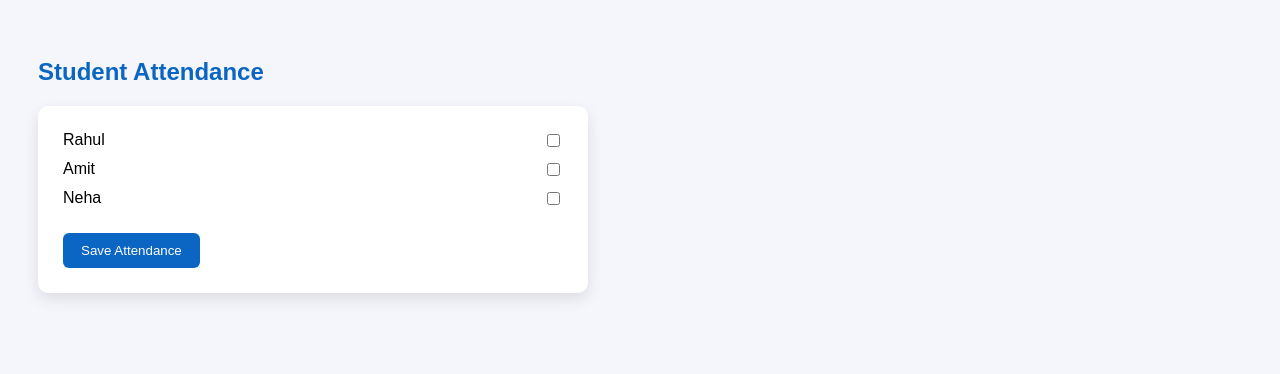
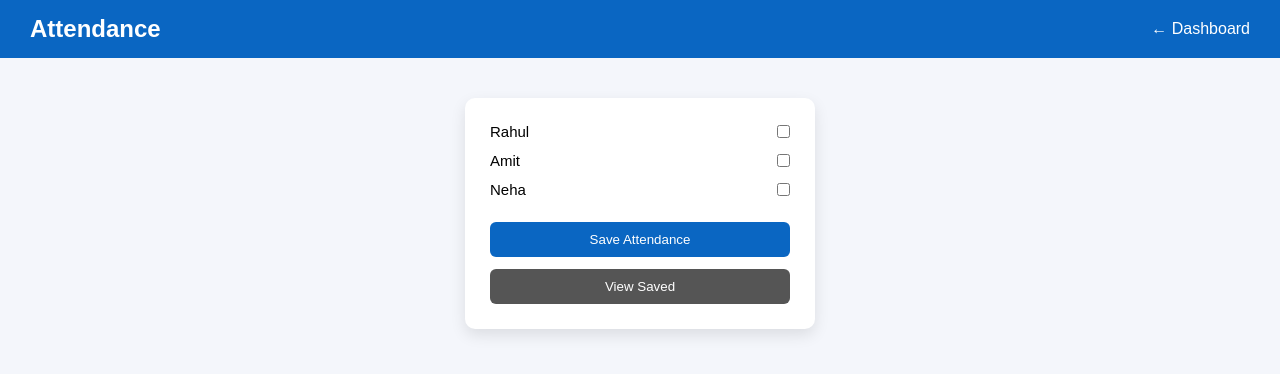
Before and after one commit to Techvian/Teacher-Dashboard, a plain HTML site: page attendance.html in a window 1280 px wide. Drawn offline with Linux system fonts and the light colour scheme.

Commit message:
add new feature

```diff
--- /dev/null
+++ b/attendance.css
@@ -0,0 +1,65 @@
+* {
+    margin: 0;
+    padding: 0;
+    box-sizing: border-box;
+    font-family: Poppins, sans-serif;
+}
+
+body {
+    background: #f4f6fb;
+}
+
+/* Header */
+.header {
+    background: #0a66c2;
+    color: white;
+    padding: 15px 30px;
+    display: flex;
+    justify-content: space-between;
+    align-items: center;
+}
+
+.back {
+    color: white;
+    text-decoration: none;
+    font-weight: 500;
+}
+
+/* Main */
+.container {
+    display: flex;
+    justify-content: center;
+    margin-top: 40px;
+}
+
+.card {
+    background: white;
+    width: 350px;
+    padding: 25px;
+    border-radius: 10px;
+    box-shadow: 0 6px 15px rgba(0,0,0,0.1);
+}
+
+/* Students */
+.student {
+    display: flex;
+    justify-content: space-between;
+    margin-bottom: 12px;
+    font-size: 15px;
+}
+
+/* Buttons */
+.btn {
+    width: 100%;
+    margin-top: 12px;
+    padding: 10px;
+    background: #0a66c2;
+    color: white;
+    border: none;
+    border-radius: 6px;
+    cursor: pointer;
+}
+
+.secondary {
+    background: #555;
+}
--- a/attendance.html
+++ b/attendance.html
@@ -2,54 +2,19 @@
 <html lang="en">
 <head>
     <meta charset="UTF-8">
-    <title>Attendance</title>
-    <style>
-        body {
-            font-family: Poppins, sans-serif;
-            background: #f4f6fb;
-            padding: 30px;
-        }
-
-        h2 {
-            color: #0a66c2;
-            margin-bottom: 20px;
-        }
-
-        .box {
-            background: white;
-            padding: 25px;
-            border-radius: 10px;
-            max-width: 500px;
-            box-shadow: 0 6px 15px rgba(0,0,0,0.1);
-        }
-
-        .student {
-            display: flex;
-            justify-content: space-between;
-            margin-bottom: 10px;
-        }
-
-        button {
-            margin-top: 15px;
-            padding: 10px 18px;
-            background: #0a66c2;
-            color: white;
-            border: none;
-            border-radius: 6px;
-            cursor: pointer;
-        }
-
-        button:hover {
-            opacity: 0.9;
-        }
-    </style>
+    <title>Attendance | Teacher Dashboard</title>
+    <link rel="stylesheet" href="attendance.css">
 </head>
 <body>
 
-<h2>Student Attendance</h2>
+<header class="header">
+    <h2>Attendance</h2>
+    <a href="index.html" class="back">← Dashboard</a>
+</header>
 
-<div class="box">
-    <form id="attendanceForm">
+<main class="container">
+    <form id="attendanceForm" class="card">
+
         <div class="student">
             <span>Rahul</span>
             <input type="checkbox" value="Rahul">
@@ -65,9 +30,11 @@
             <input type="checkbox" value="Neha">
         </div>
 
-        <button type="submit">Save Attendance</button>
+        <button type="submit" class="btn">Save Attendance</button>
+        <button type="button" class="btn secondary" onclick="viewAttendance()">View Saved</button>
+
     </form>
-</div>
+</main>
 
 <script>
 document.getElementById("attendanceForm").addEventListener("submit", function(e) {
@@ -80,6 +47,11 @@ document.getElementById("attendanceForm").addEventListener("submit", function(e)
     localStorage.setItem("attendance", JSON.stringify(present));
     alert("Attendance Saved Successfully!");
 });
+
+function viewAttendance() {
+    let data = JSON.parse(localStorage.getItem("attendance")) || [];
+    alert("Present Students: " + (data.length ? data.join(", ") : "None"));
+}
 </script>
 
 </body>
```
